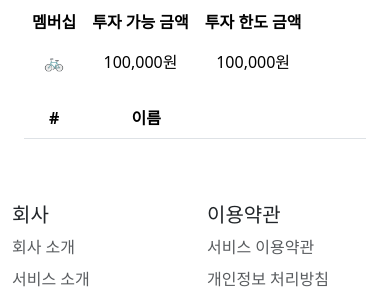
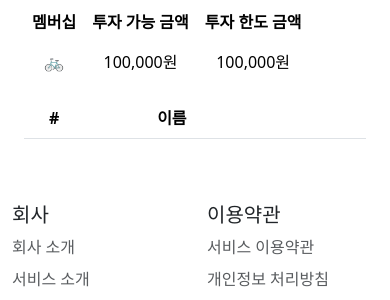
Before and after one commit to leetusik/offbit, a Flask app: page /my/dashboard in a window 390 px wide. Shown: the part 197-497 px from the top of the page. Run offline with Flask 3, Linux system fonts and the light colour scheme; the visitor is signed in with stand-in values (Sample User, id 1); data comes from the database, SQL or seed files in the repository; lists and menus that the app fills with data are empty; some libraries are stand-ins or nearby versions.

Commit message:
mobile view2

```diff
--- a/app/templates/user/dashboard.html
+++ b/app/templates/user/dashboard.html
@@ -30,6 +30,12 @@
     .uniform-row {
         display: table-row;
         height: 80px; /* Set this to the maximum height you want */
+    }
+    .col-name {
+        width: 25%;  /* Adjust as needed */
+        white-space: nowrap; /* Prevent text from wrapping */
+        overflow: hidden;    /* Hide overflow text */
+        text-overflow: ellipsis; /* Add ellipsis (...) for overflow text */
     }
 
     </style>
@@ -69,7 +75,7 @@
                 <tr>
                     <th scope="col" class="more-tight"></th>
                     <th scope="col">#</th>
-                    <th scope="col">이름</th>
+                    <th scope="col" class="col-name">이름</th>
                     <th scope="col" class="d-none d-md-table-cell">투자 한도 (₩)</th>
                     <th scope="col" class="d-none d-md-table-cell">투자 실행 시간</th>
                     <th scope="col"></th>
@@ -87,7 +93,7 @@
                             </form>
                         </th>
                         <td>{{ user_strategy.strategy.id }}</td>
-                        <td>
+                        <td class="col-name">
                             <div>
                                 <p class="mb-1">{{ user_strategy.strategy.name }}</p>
                                 <p class="text-muted small">매매 종목: {{ user_strategy.target_currency.name }}</p>
```
